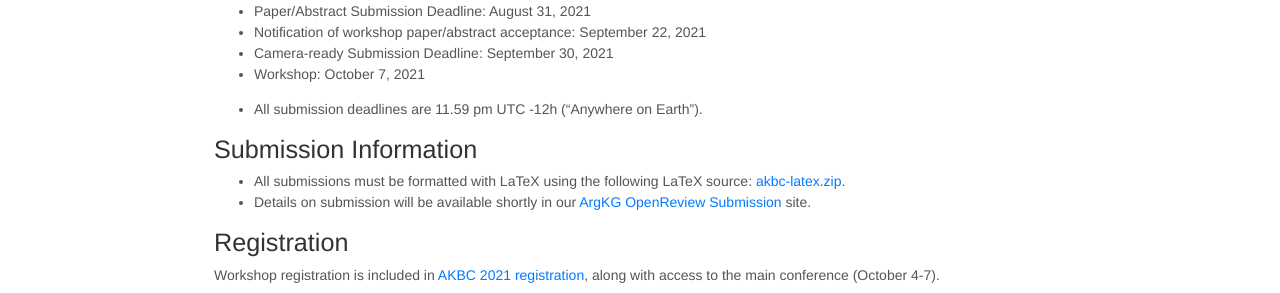
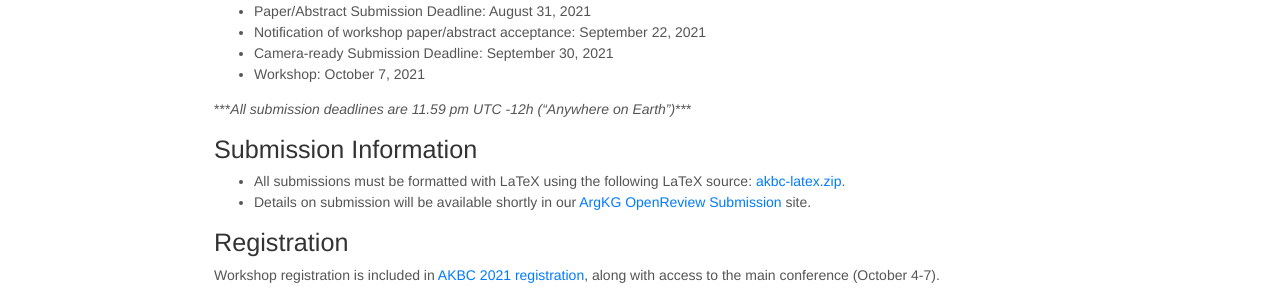
Before and after one commit to ArgKG/2021, a Jekyll site: the page built from index.md, in a window 1280 px wide and 900 px high, scrolled down 1251 px. Shown: the part 159-452 px from the top of the window. Built offline with Jekyll 4.4.1, drawn with Linux system fonts in a browser that asks for light colours; nearby versions of some CDN libraries.

```diff
--- a/index.md
+++ b/index.md
@@ -48,7 +48,7 @@ We welcome submissions of extended abstracts (2 page max) related to the above r
 - Camera-ready Submission Deadline: September 30, 2021
 - Workshop: October 7, 2021
 
-* All submission deadlines are 11.59 pm UTC -12h (“Anywhere on Earth”).
+<p>***<i>All submission deadlines are 11.59 pm UTC -12h (“Anywhere on Earth”)</i>***</p>
 
 ## Submission Information
 
```
